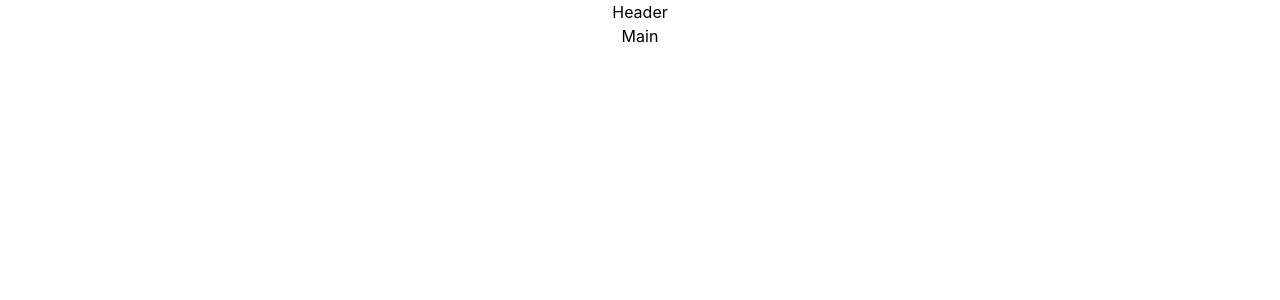
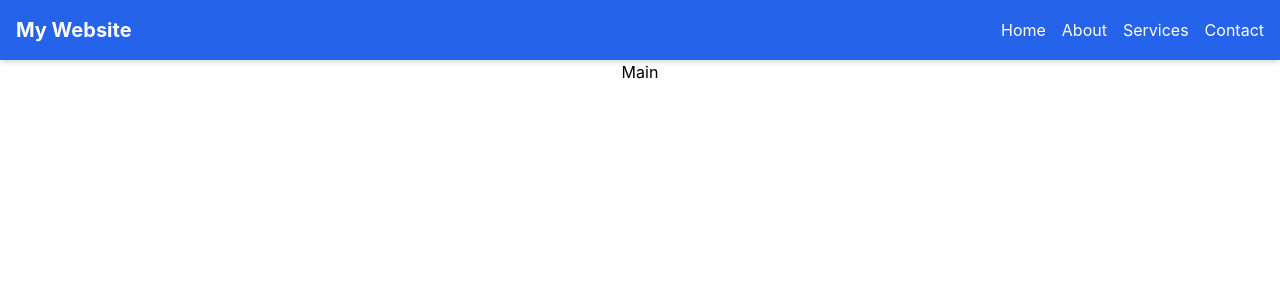
Before and after one commit to Itsnishant4/footprint25, a React (Create React App) app in the folder client/footprint25/: page / in a window 1280 px wide. Shown: the top 300 px of the page. Built offline with nearby package versions, Linux system fonts and the light colour scheme.

Commit message:
Update header.js

```diff
--- a/client/footprint25/src/components/header.js
+++ b/client/footprint25/src/components/header.js
@@ -3,8 +3,16 @@ import React from 'react'
 function Header() {
   return (
     <div>
-        <h1>Header</h1>
-
+      <header className="bg-blue-600 text-white p-4 shadow-md flex justify-between items-center">
+    <h1 className="text-xl font-bold">My Website</h1>
+    <nav className="hidden md:flex gap-4">
+      <a href="#" className="hover:underline">Home</a>
+      <a href="#" className="hover:underline">About</a>
+      <a href="#" className="hover:underline">Services</a>
+      <a href="#" className="hover:underline">Contact</a>
+    </nav>
+    <button className="md:hidden p-2"></button>
+    </header>
     </div>
   )
 }
```
